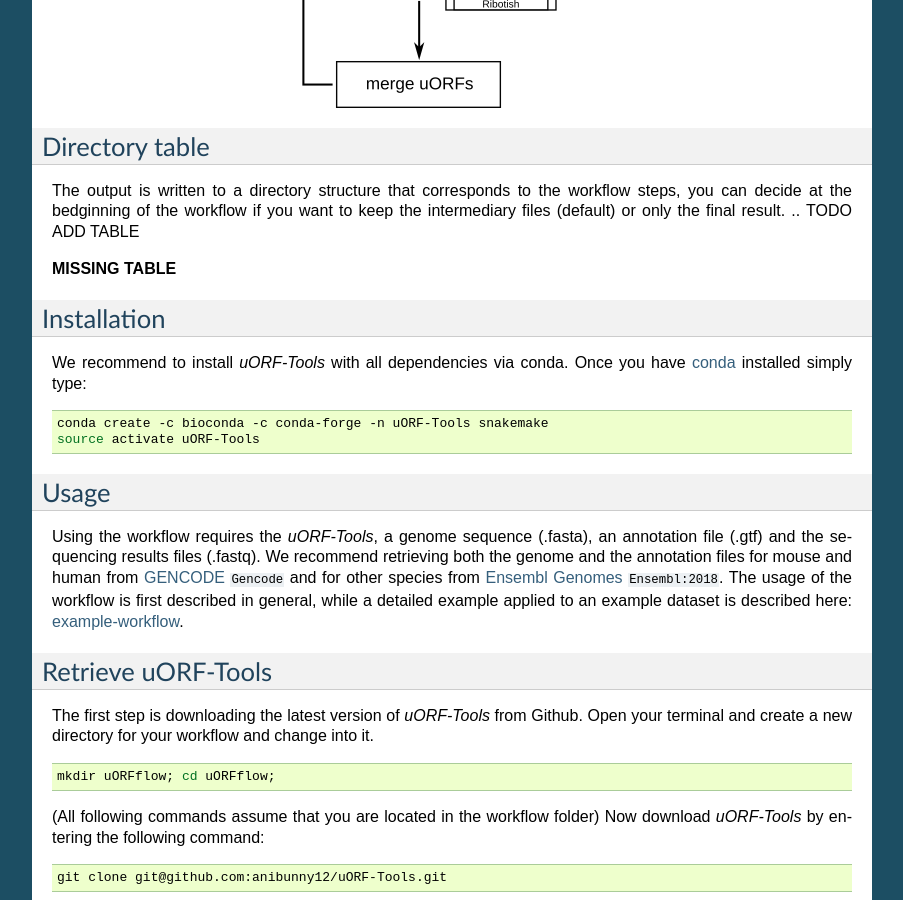
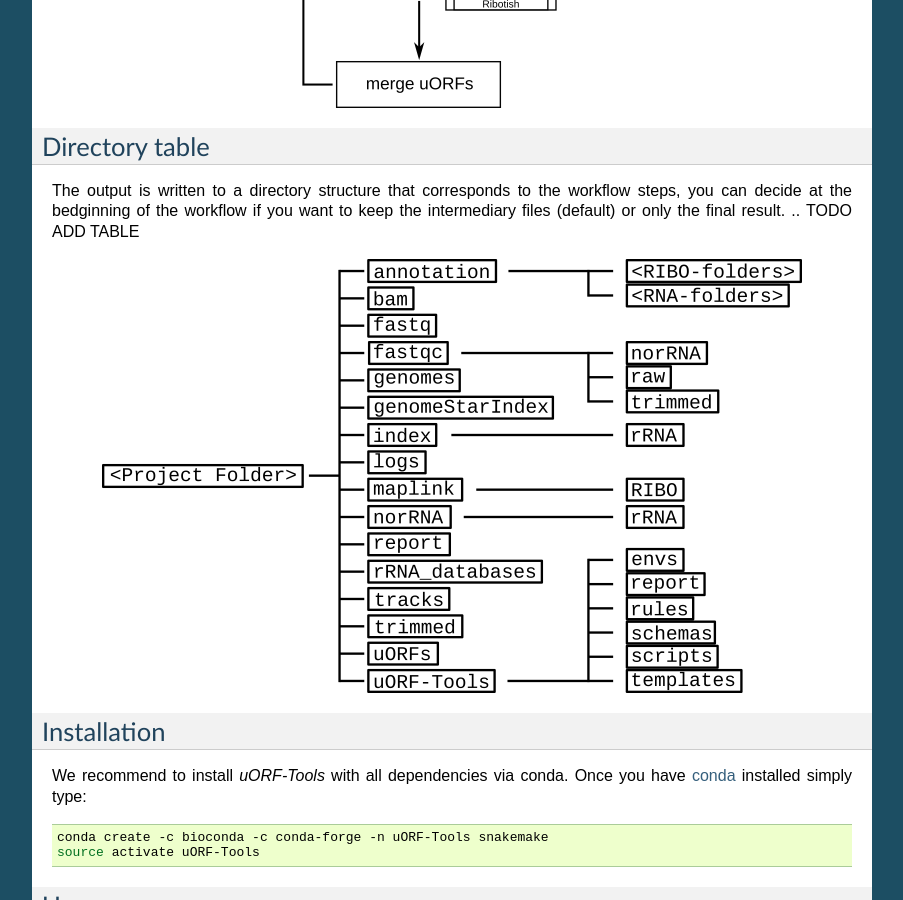
Before and after one commit to RickGelhausen/uORF-Tools_ReadTheDocs, a Sphinx documentation site: the page built from docs/source/overview.rst, in a window 1280 px wide and 900 px high, scrolled down 768 px. Shown: the whole window, without its empty margins (198-1101 px from the left). Built offline with Sphinx 7.4.7, drawn with Linux system fonts in a browser that asks for light colours; cross-references to code outside the pages are shown as plain code.

Commit message:
Added directory table (draft)

```diff
--- a/docs/source/example-workflow.rst
+++ b/docs/source/example-workflow.rst
@@ -224,10 +224,12 @@ according to your queuing system setup and cluster hardware. The following syste
 Example: Run Snakemake in a cluster environment
 ***********************************************
 
+.. warning:: Be advised that this is a specific example, the required options may change depending on your system.
+
 We ran the tutorial workflow in a cluster environment, specifically a TORQUE cluster environment.
 Therefore, we created a bash script *torque.sh* in our project folder.
 
-.. code-block::bash
+.. code-block:: bash
 
     vim torque.sh
 
--- a/docs/source/overview.rst
+++ b/docs/source/overview.rst
@@ -21,7 +21,9 @@ Directory table
 The output is written to a directory structure that corresponds to the workflow steps, you can decide at the bedginning of the workflow if you want to keep the intermediary files (default) or only the final result.
 .. TODO ADD TABLE
 
-**MISSING TABLE**
+.. image:: images/directoryTable.png
+    :scale: 50%
+    :align: center
 
 Installation
 ============
```
Also changed, not shown: docs/source/images/directoryTable.png (added).
